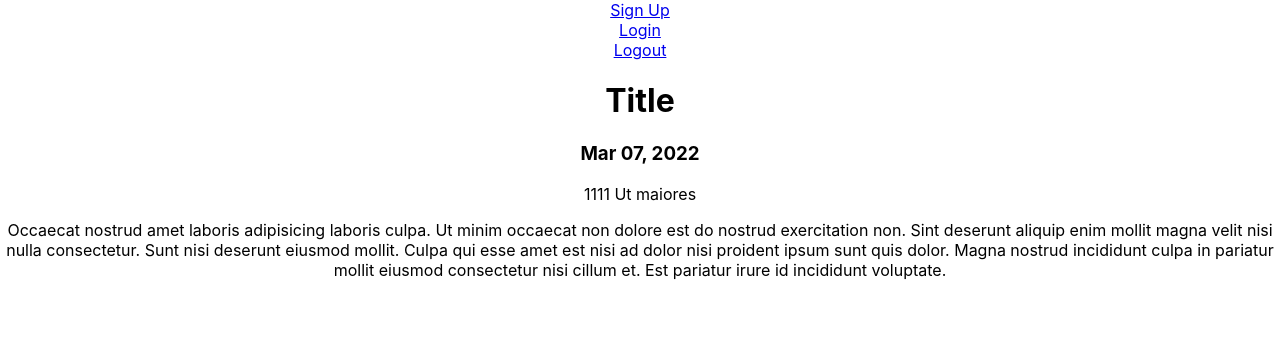
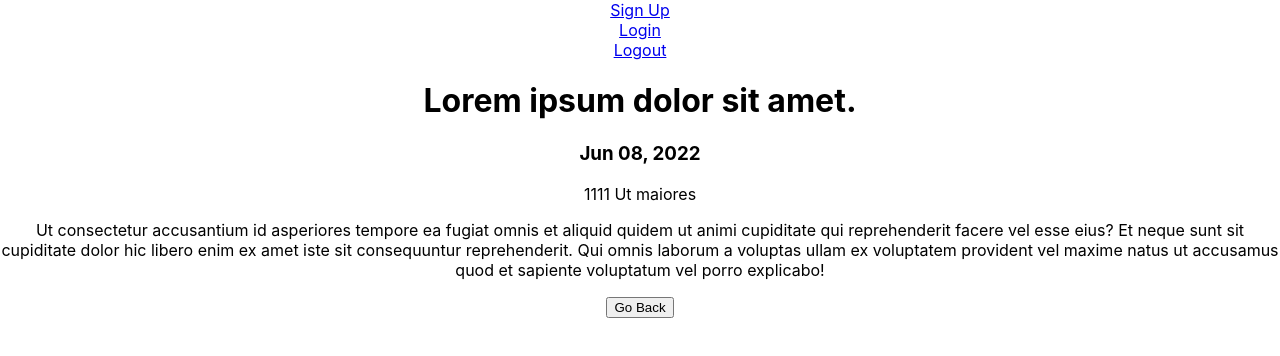
Before and after one commit to bw-potluck-planner-06/bw-front-end, a React (Create React App) app in the folder potluck-planner/: page /events/1 in a window 1280 px wide. Shown: the top 356 px of the page. Built offline with nearby package versions, Linux system fonts and the light colour scheme.

Commit message:
connected dummy data to individual article pages

```diff
--- a/potluck-planner/src/components/Events.js
+++ b/potluck-planner/src/components/Events.js
@@ -5,7 +5,6 @@ import PotluckList from "./PotluckList";
 
 const Events = (props) => {
   const [displayPotlucks, setDisplayPotlucks] = useState(true);
-  console.log(props);
 
   const handleClick = () => {
     setDisplayPotlucks(!displayPotlucks);
--- a/potluck-planner/src/components/Login.js
+++ b/potluck-planner/src/components/Login.js
@@ -1,7 +1,8 @@
 import React, { useState } from "react";
-import Loading from "./Loading";
 
 import axios from "axios";
+
+// import Loading from "./Loading";
 
 const initialFormValues = {
   username: "",
@@ -20,14 +21,14 @@ const Login = (props) => {
 
   const handleSubmit = (e) => {
     e.preventDefault();
-    // axios
-    //   .post("https://back-end-pp06.herokuapp.com/api/users", formValues)
-    //   .then((res) => {
-    //     console.log(res);
-    //   })
-    //   .catch((err) => {
-    //     console.log(err);
-    //   });
+    axios
+      .get("https://back-end-pp06.herokuapp.com/api/users")
+      .then((res) => {
+        console.log("login", res);
+      })
+      .catch((err) => {
+        console.log(err);
+      });
 
     props.history.push("/events");
   };
--- a/potluck-planner/src/components/NewPotluck.js
+++ b/potluck-planner/src/components/NewPotluck.js
@@ -2,7 +2,6 @@ import React, { useState } from "react";
 
 import { addPotluck } from "../actions";
 import { connect } from "react-redux";
-import { v4 as uuidv4 } from "uuid";
 
 const initialFormState = {
   id: "",
@@ -26,7 +25,7 @@ const NewPotluck = ({
     setFormValues({
       ...formValues,
       [e.target.name]: e.target.value,
-      id: uuidv4(),
+      id: potlucks.length,
     });
   };
 
--- a/potluck-planner/src/components/PotluckList.js
+++ b/potluck-planner/src/components/PotluckList.js
@@ -4,7 +4,6 @@ import { connect } from "react-redux";
 import { v4 as uuidv4 } from "uuid";
 
 const PotluckList = (props) => {
-  console.log(props);
   return (
     <div>
       {props.potlucks.map((obj) => {
--- a/potluck-planner/src/components/SelectedPotluck.js
+++ b/potluck-planner/src/components/SelectedPotluck.js
@@ -1,22 +1,31 @@
 import React from "react";
+import { connect } from "react-redux";
+import { useParams } from "react-router-dom";
 
-const SelectedPotluck = () => {
+const SelectedPotluck = (props) => {
+  const { id } = useParams();
+
+  const handleClick = () => {
+    props.history.push("/events");
+  };
+
   return (
     <div>
-      <h1>Title</h1>
-      <h3>Mar 07, 2022</h3>
-      <p>1111 Ut maiores</p>
-      <p>
-        Occaecat nostrud amet laboris adipisicing laboris culpa. Ut minim
-        occaecat non dolore est do nostrud exercitation non. Sint deserunt
-        aliquip enim mollit magna velit nisi nulla consectetur. Sunt nisi
-        deserunt eiusmod mollit. Culpa qui esse amet est nisi ad dolor nisi
-        proident ipsum sunt quis dolor. Magna nostrud incididunt culpa in
-        pariatur mollit eiusmod consectetur nisi cillum et. Est pariatur irure
-        id incididunt voluptate.
-      </p>
+      <div>
+        <h1>{props.potlucks[id].title}</h1>
+        <h3>{props.potlucks[id].date}</h3>
+        <p>{props.potlucks[id].location}</p>
+        <p>{props.potlucks[id].description}</p>
+      </div>
+      <button onClick={handleClick}>Go Back</button>
     </div>
   );
 };
 
-export default SelectedPotluck;
+const mapStateToProps = (state) => {
+  return {
+    potlucks: state.potlucks,
+  };
+};
+
+export default connect(mapStateToProps)(SelectedPotluck);
```
